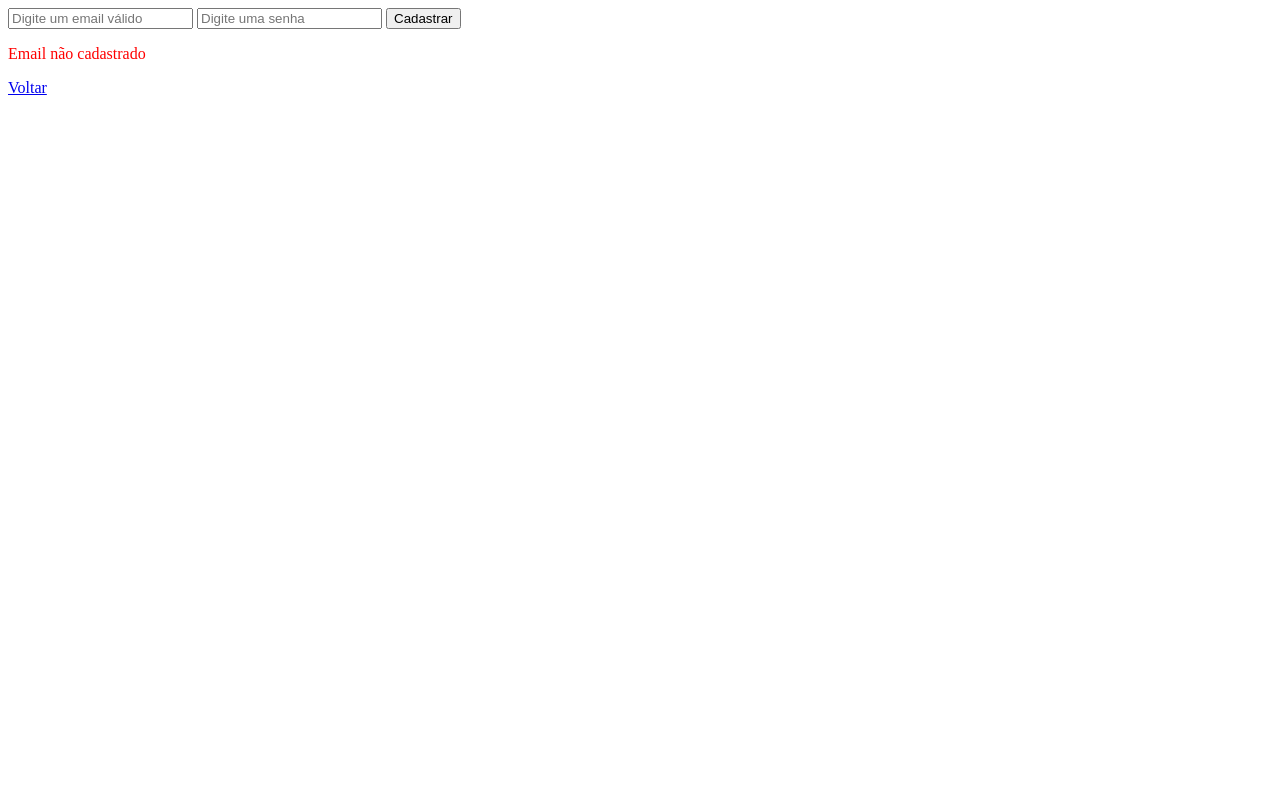
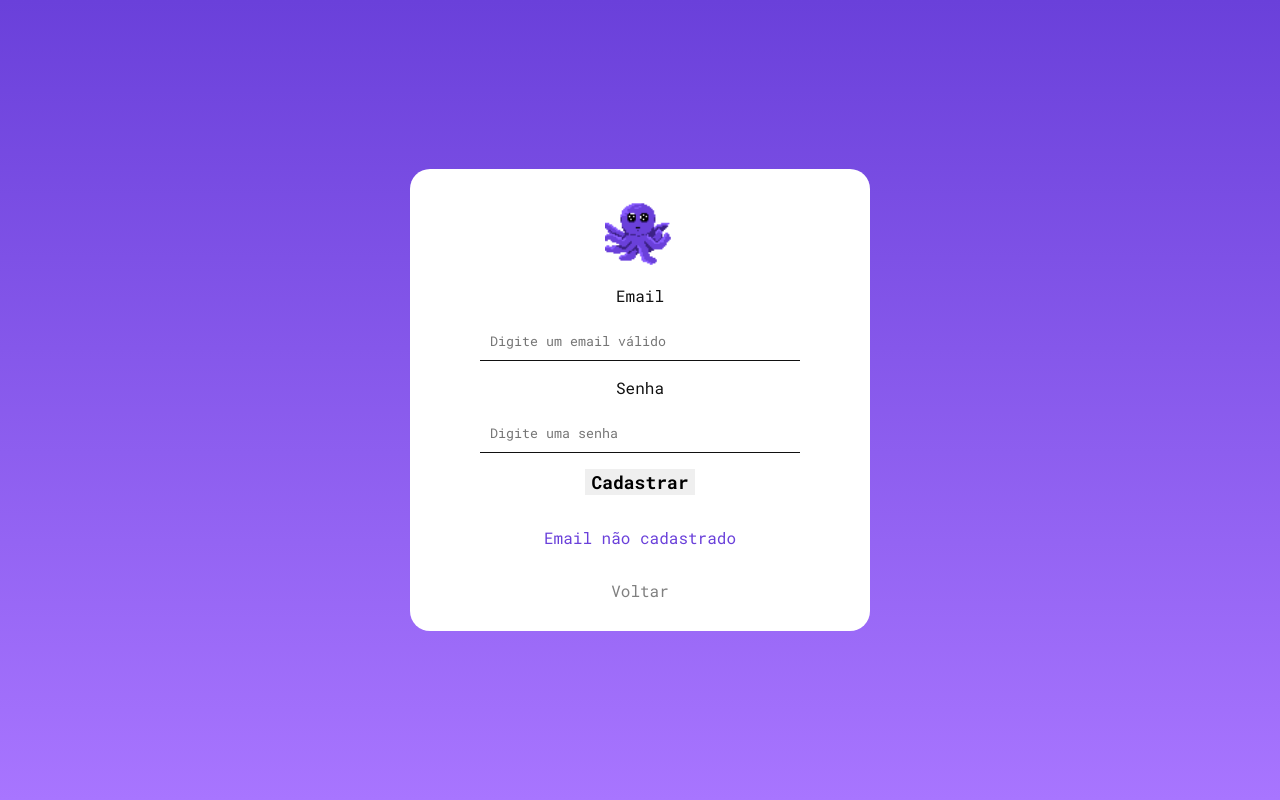
Before and after one commit to JoaoPGOS/RPG_Creator, a Django app: page /homepage in a window 1280 px wide. Run offline with Django 5.2, Linux system fonts and the light colour scheme; data comes from the database, SQL or seed files in the repository; both versions use the stored data as it was after the commit.

Commit message:
muito melhor do que meter

```diff
--- a/project_RPG_Creator/app_RPG_Creator/templates/users/register.html
+++ b/project_RPG_Creator/app_RPG_Creator/templates/users/register.html
@@ -1,18 +1,25 @@
+{% load static %}
 <!DOCTYPE html>
 <html lang="en">
 <head>
     <meta charset="UTF-8">
+    <link rel="stylesheet" href="{% static 'css/style.css' %}">
     <meta name="viewport" content="width=device-width, initial-scale=1.0">
     <title>Cadastro</title>
 </head>
 <body>
+    <div class="container_login">
+        <img src="{% static 'archives/Adalgamir.gif' %}" alt="" class="adalgas">
         <form method="post" action="{% url 'cad_user' %}">
             {% csrf_token %}
+            <label for="email">Email</label>
             <input type="email" name="email" id="email" maxlength="80" placeholder="Digite um email válido">
+            <label for="password">Senha</label>
             <input type="password" name="password" id="password" maxlength="20" placeholder="Digite uma senha">
             <input type="submit" name="submit" id="submit" value="Cadastrar">
         </form>
-    <p style="color: red;">{{registered_user}}</p>
+        <p style="color: #6a40da;">{{registered_user}}</p>
         <a href="{% url 'loginpage' %}">Voltar</a>
+    </div>
 </body>
 </html>
--- a/project_RPG_Creator/app_RPG_Creator/templates/users/verifyemail.html
+++ b/project_RPG_Creator/app_RPG_Creator/templates/users/verifyemail.html
@@ -1,11 +1,14 @@
+{% load static %}
 <!DOCTYPE html>
 <html lang="en">
 <head>
     <meta charset="UTF-8">
+    <link rel="stylesheet" href="{% static 'css/style.css' %}">
     <meta name="viewport" content="width=device-width, initial-scale=1.0">
     <title>Verifique o email</title>
 </head>
 <body>
+    <div class="container_login">
         <form action="{% url 'end_verification' %}" method="post">
             {% csrf_token %}
             <input type="text" name="verified_code" id="verified_code" maxlength="8">
@@ -13,5 +16,6 @@
             <input type="hidden" name="password" value="{{password}}">
             <input type="submit" name="submit" value="validar">
         </form>
+    </div>
 </body>
 </html>
--- a/project_RPG_Creator/project_RPG_Creator/settings.py
+++ b/project_RPG_Creator/project_RPG_Creator/settings.py
@@ -11,6 +11,7 @@ https://docs.djangoproject.com/en/5.0/ref/settings/
 """
 
 from pathlib import Path
+import os
 
 # Build paths inside the project like this: BASE_DIR / 'subdir'.
 BASE_DIR = Path(__file__).resolve().parent.parent
@@ -115,8 +116,10 @@ USE_TZ = True
 
 # Static files (CSS, JavaScript, Images)
 # https://docs.djangoproject.com/en/5.0/howto/static-files/
+STATICFILES_DIRS = [os.path.join(BASE_DIR, 'static')]
+STATIC_URL = '/static/'
 
-STATIC_URL = 'static/'
+
 
 # Default primary key field type
 # https://docs.djangoproject.com/en/5.0/ref/settings/#default-auto-field
--- /dev/null
+++ b/project_RPG_Creator/static/css/style.css
@@ -0,0 +1,77 @@
+@import url('https://fonts.googleapis.com/css2?family=Roboto+Mono:ital,wght@0,100;0,200;0,300;0,400;0,500;0,600;0,700;1,100;1,200;1,300;1,400;1,500;1,600;1,700&display=swap');
+
+
+*{
+    font-family: 'Roboto Mono', monospace;
+}
+body{
+    background: linear-gradient(#6a40da,#a875ff);
+    background-size: cover;
+    background-position: center;
+    background-repeat: no-repeat;
+    margin: 0;
+    padding: 0;
+    height: 100vh;
+    display: flex;
+    align-items: center;
+    justify-content: center;
+}
+
+.container_login{
+    display: flex;
+    flex-direction: column;
+    background-color: white;
+    padding: 30px;
+    width: 400px;
+    border-radius: 20px;
+    color: #111;
+    align-items: center;
+    gap: 1rem;
+}
+.container_login form{
+    display: flex;
+    flex-direction: column;
+    width: 400px;
+    gap: 1rem;
+    align-items: center;
+}
+.container_login form input[type="email"], .container_login form input[type="password"]{
+    border: none;
+    border-bottom: #111 solid 1px;
+    width: 300px;
+    padding: 10px;
+}
+
+.container_login form input[type="submit"]{
+    border: none;
+    font-size: 18px;
+    font-weight: bold;
+    width: fit-content;
+    cursor: pointer;
+    transition: .5s;
+}
+
+.container_login form input[type="submit"]:hover{
+    background-color: transparent;
+    color: #6a40da;
+    transition: .5s;
+}
+
+input:focus {
+    outline: none;
+    border: none;
+}
+
+.container_login a{
+    font-size: bold;
+    font-size: 16px;
+    text-decoration: none;
+    transition: .5s;
+    color: grey;
+}
+.container_login a:hover{
+    color: #6a40da;
+}
+.adalgas {
+    width: 70px;
+}
```
Also changed, not shown: project_RPG_Creator/app_RPG_Creator/templates/users/forgot_password.html (+10 -6 lines), project_RPG_Creator/app_RPG_Creator/templates/users/loginpage.html (+11 -1 lines), project_RPG_Creator/db.sqlite3, project_RPG_Creator/static/archives/Adalgamir.gif (added), project_RPG_Creator/static/archives/wallpaper.jpg (added). Lines whose indentation alone changed are shown as unchanged.
